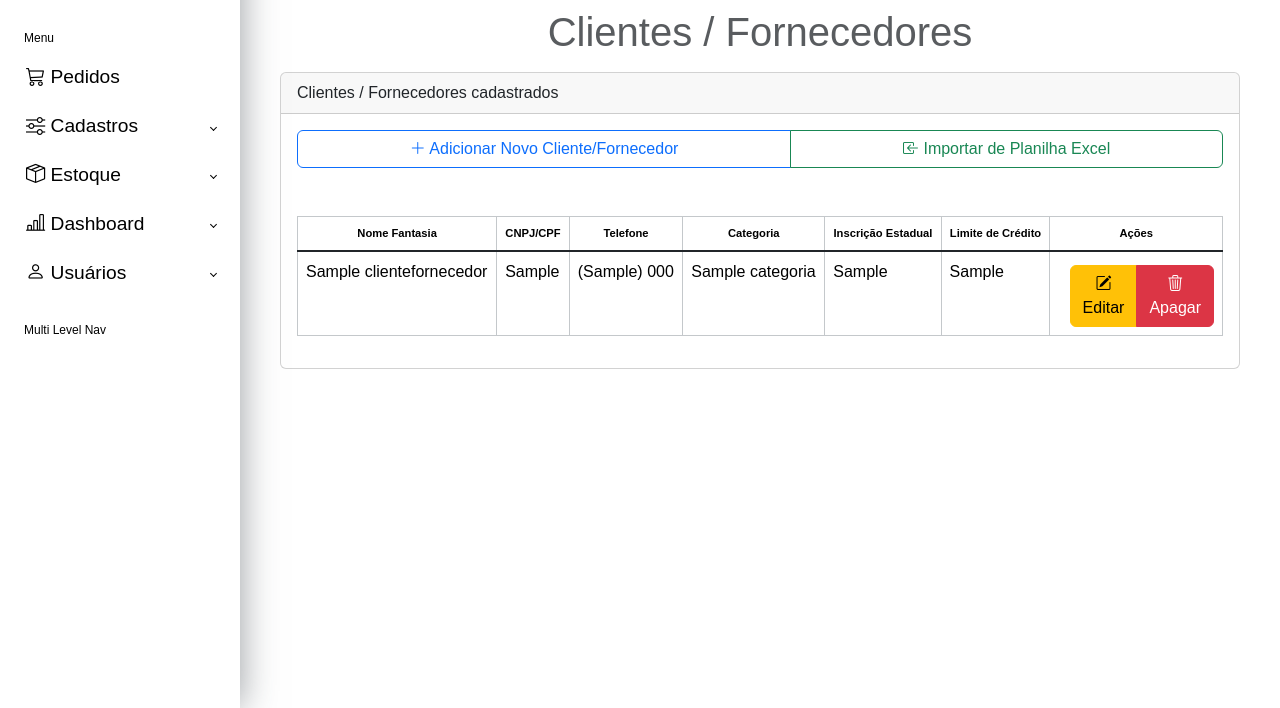
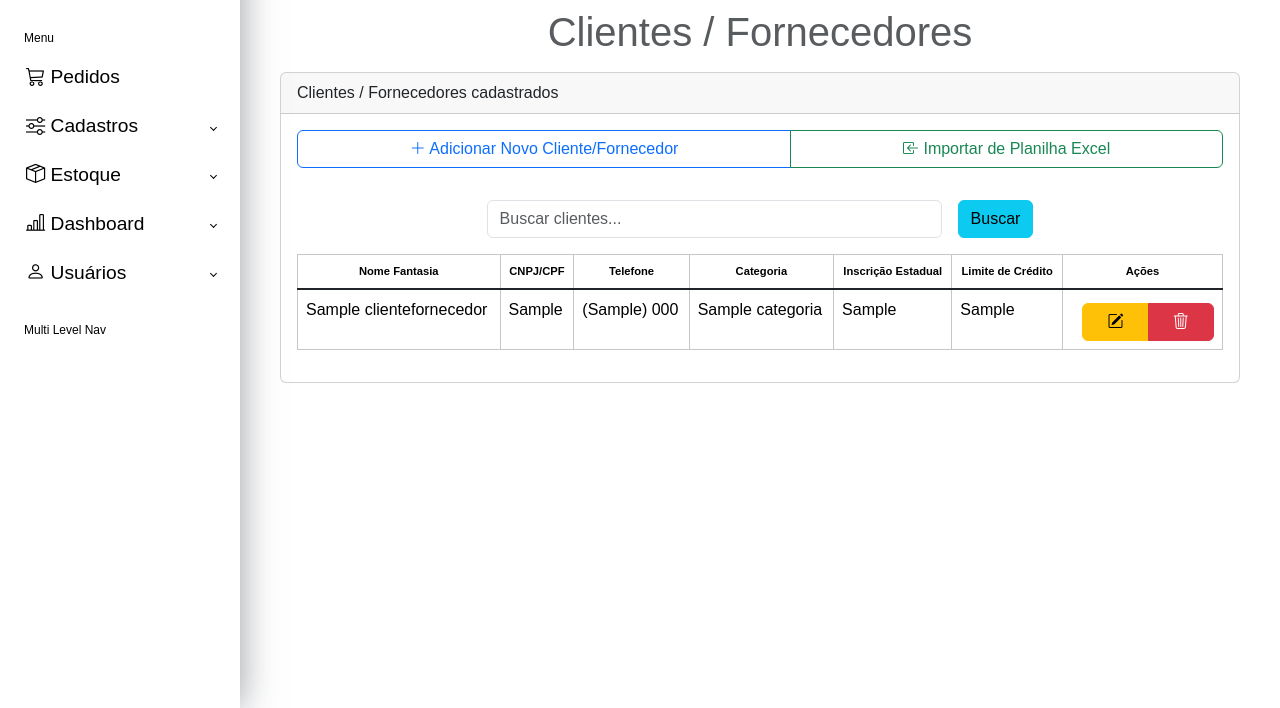
Before and after one commit to dev-alternativa/dev_django, a Django app: page /cliente_fornecedor/ in a window 1280 px wide. Shown: the part 92-800 px from the top of the page. Run offline with Django 5.2, Linux system fonts and the light colour scheme; tables that the repository leaves empty hold one stand-in row (values such as "Sample post").

Commit message:
Incluido campo de pesquisa em Cliente/Fornecedor

```diff
--- a/control_stock/models.py
+++ b/control_stock/models.py
@@ -250,11 +250,12 @@ class Produto(Base):
     SITUACAO_PRODUTO = (
         ('CORTADA', 'Cortada'),
         ('INTEIRA', 'Inteira'),
+        ('ESTOQUE', 'Estoque'),
     )
 
     tipo_categoria = models.ForeignKey('control_stock.Categoria', verbose_name='Tipo Categoria',max_length=100, on_delete=models.CASCADE) #FK
     sub_categoria = models.CharField('Sub-Categoria', max_length=100)
-    nome_produto = models.CharField('Nome Produto', max_length=100, null=True)
+    nome_produto = models.CharField('Nome Produto', max_length=100)
     largura = models.CharField('Largura', max_length=20, null=True)
     comprimento = models.CharField('Comprimento', max_length=10, null=True)
     m_quadrado = models.CharField('Metro Quadrado', max_length=10, null=True) # campo calculado
--- a/control_stock/templates/cliente_fornecedor/lista_cliente_fornecedor.html
+++ b/control_stock/templates/cliente_fornecedor/lista_cliente_fornecedor.html
@@ -1,4 +1,14 @@
 {% load static %}
+
+<form method="get" action="" class="row g-3 justify-content-center" autocomplete=off>
+  <div class="col-6">
+    <input type="text" class="form-control" name="search" placeholder="Buscar clientes..." value="{{ request.GET.search }}">
+  </div>
+  <div class="col-auto">
+    <button class="btn btn-info" type="submit">Buscar</button>
+  </div>
+
+</form>
 
 <div class="table-responsive border-secondary">
   <table class="table table-hover table-bordered border-secondary-subtle">
@@ -31,11 +41,11 @@
               <div class="btn-group center_content " role="group" aria-label="Basic mixed styles example">
                 <button type="button" class="btn btn-warning btn-edit"  data-itens_cliente-id="{{ cliente.id }}">
                   <i class="bi bi-pencil-square"></i>
-                  Editar
+                  {% comment %} Editar {% endcomment %}
                 </button>
                 <button type="button" class="btn btn-danger btn-delete" data-itens_cliente-id="{{ cliente.id }}">
                   <i class="bi bi-trash3"></i>
-                  Apagar
+                  {% comment %} Apagar {% endcomment %}
                 </button>
               </div>
             </td>
--- a/control_stock/views.py
+++ b/control_stock/views.py
@@ -1,10 +1,12 @@
 from pyexpat.errors import messages
+from django.db.models import Q
 from django.shortcuts import render, redirect
 from django.urls import reverse, reverse_lazy
 from django.contrib import messages
 from django.views.generic import TemplateView, FormView, CreateView, UpdateView, ListView, DeleteView
 from .forms import CategoriaForm, ClienteFornecedorForm, CoordenadaForm, LoteForm, TransportadoraForm, UnidadeForm, PrazoForm, ProdutoForm
 from .models import Categoria, ClienteFornecedor, ConfCoordenada, Lote, Prazo, Produto, Transportadora, Unidade
+
 
 
 # *********** Mixins  ***********
@@ -81,6 +83,17 @@ class ClienteFornecedorListView(ExibirCNPJCPFFormatado, ListView):
   context_object_name = 'itens_cliente_fornecedor'
   paginate_by = 30
   ordering = 'nome_fantasia'
+
+  def get_queryset(self):
+    queryset = super().get_queryset()
+    search = self.request.GET.get('search')
+    if search:
+      search_terms = search.split()
+      query = Q()
+      for term in search_terms:
+        query |= Q(nome_fantasia__icontains=term) | Q(cnpj__icontains=term)
+      queryset = queryset.filter(query).distinct()
+    return queryset
 
 
 class ConfCoordListView(ListView):
```
Also changed, not shown: control_stock/forms.py (+11 -0 lines).
